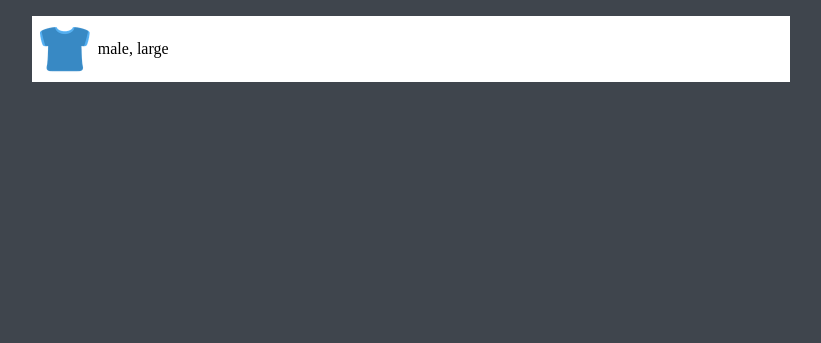
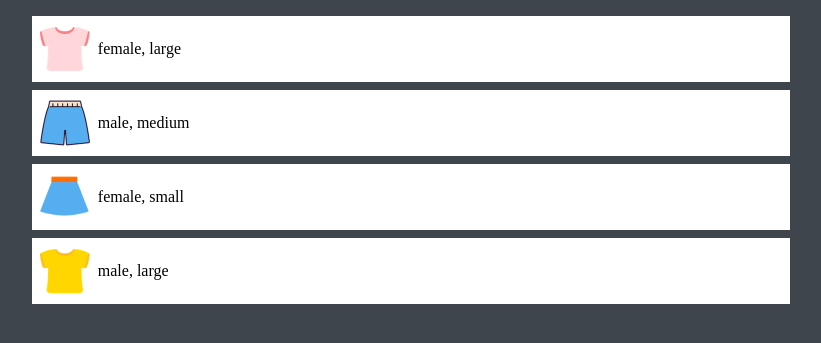
Before and after one commit to coolmich0904/minimi, a plain HTML site: page index.html in a window 1280 px wide. Shown: the part 243-586 px from the top of the page, without its empty margins (229-1050 px from the left). Drawn offline with Linux system fonts and the light colour scheme.

Commit message:
display items

```diff
--- a/index.html
+++ b/index.html
@@ -29,11 +29,6 @@
     </div>
     <!-- Items -->
     <ul class="items">
-        <li class="item">
-            <img src="img/blue_t.png" alt="tshirt" class="item_thumbnail">
-            <span class="item_description">male, large</span>
-        </li>
-
 
     </ul>
 </body>
--- a/src/main.js
+++ b/src/main.js
@@ -5,12 +5,26 @@ function loadItems() {
     .then (json => json.items);
 }
 
+// Update the list with the given items
+function displayItems(items) {
+    const container = document.querySelector('.items');
+    container.innerHTML = items.map(item=> createHtmlString(item)).join('');
+}
+
+// Create HTML list from the given data item
+function createHtmlString(item){
+    return `
+    <li class="item">
+        <img src="${item.image}" alt="${item.type}" class="item_thumbnail">
+            <span class="item_description">${item.gender}, ${item.size}</span>
+    </li>
+    `;
+}
 
 // main
 loadItems()
 .then(items => {
-    console.log(items);
-// displayItems(items);
+displayItems(items);
 // setEventListeners(items)
 
 })
```
